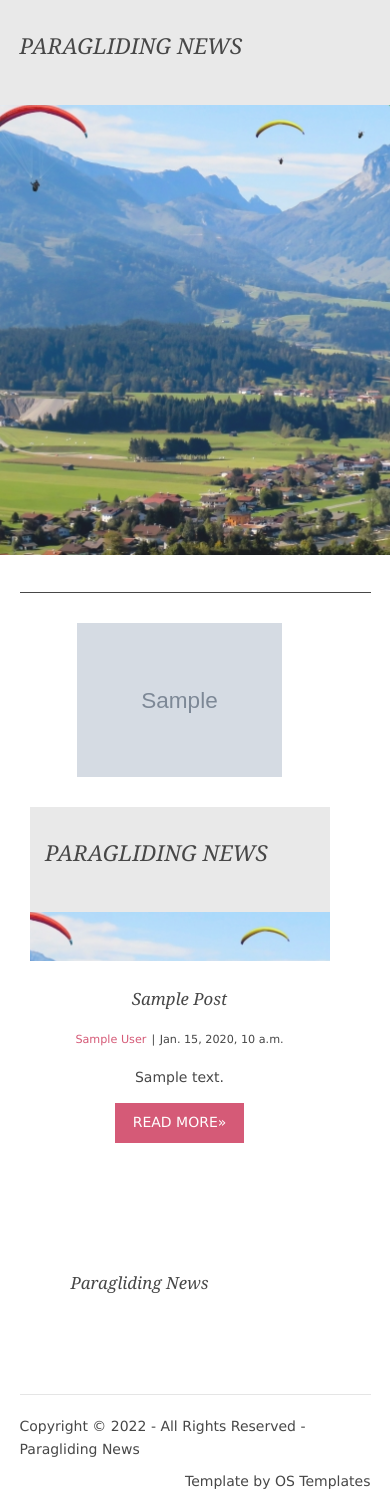
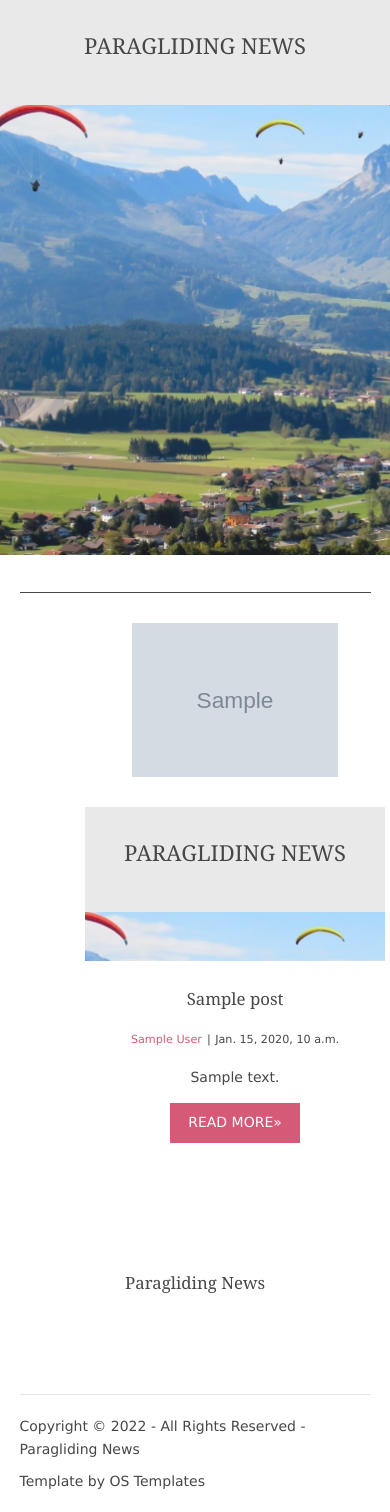
Before and after one commit to topeklc/Django-paragliding-news-aggregator, a Django app: template news/templates/index.html in a window 390 px wide. Run offline with Django 4.2, Linux system fonts and the light colour scheme; the template is opened without the code that fills it: most values are stand-ins (such as "Sample title", 1, 10 or a date in 2020); grey boxes marked "Sample" are stand-in pictures.

Commit message:
Fix static

```diff
--- a/static/styles/framework.css
+++ b/static/styles/framework.css
@@ -131,15 +131,6 @@ a {
   text-decoration: none;
 }
 
-.fl_left,
-.imgl {
-  float: left;
-}
-.fl_right,
-.imgr {
-  float: right;
-}
-
 img {
   width: auto;
   max-width: 100%;
@@ -210,7 +201,6 @@ button {
   color: inherit;
   font-size: inherit;
   font-family: inherit;
-  vertical-align: middle;
 }
 label {
   margin-bottom: 5px;
@@ -234,11 +224,6 @@ h6,
   font-size: 22px;
   line-height: normal;
   font-weight: normal;
-  font-style: italic;
-  text-transform: capitalize;
-}
-.heading.nospace {
-  margin: 0;
 }
 
 address {
@@ -310,7 +295,6 @@ section {
 .two_quarter,
 .three_quarter {
   display: inline-block;
-  float: left;
   margin: 0 0 0 3.06748466257669%;
   list-style: none;
   max-width: 100%;
--- a/static/styles/layout.css
+++ b/static/styles/layout.css
@@ -7,24 +7,6 @@ Licence: Free to use under our free template licence terms
 Licence URI: https://www.os-templates.com/template-terms
 File: Layout CSS
 */
-
-/* Rows
---------------------------------------------------------------------------------------------------------------- */
-.row1,
-.row1 a {
-}
-.row2,
-.row2 a {
-}
-.row3,
-.row3 a {
-}
-.row4,
-.row4 a {
-}
-.row5,
-.row5 a {
-}
 
 /* Header
 --------------------------------------------------------------------------------------------------------------- */
@@ -109,8 +91,6 @@ File: Layout CSS
 }
 
 /* Content */
-.container .content {
-}
 
 .sectiontitle {
   display: block;
@@ -134,8 +114,6 @@ File: Layout CSS
   width: 100%;
 } /* Force image width to fit the full width - remove if you don't like the function */
 
-.overview {
-}
 .overview > li {
   margin-bottom: 50px;
 }
@@ -231,8 +209,6 @@ File: Layout CSS
 }
 
 /* Sidebar */
-.container .sidebar {
-}
 
 .sidebar .sdb_holder {
   margin-bottom: 50px;
@@ -285,8 +261,6 @@ File: Layout CSS
   clear: both;
 }
 
-#footer .contact {
-}
 #footer .contact.linklist li,
 #footer .contact.linklist li:last-child {
   position: relative;
@@ -379,8 +353,7 @@ nav ol {
 }
 
 /* Top Navigation */
-#mainav {
-}
+
 #mainav ul {
   text-transform: uppercase;
 }
@@ -757,9 +730,7 @@ textarea:focus,
   color: #474747;
   background-color: #e9e9e9;
 }
-.row2,
-.row2 a {
-}
+
 .row3 {
   color: #474747;
   background-color: #ffffff;
@@ -817,8 +788,7 @@ textarea:focus,
 }
 
 /* Footer */
-#footer .heading {
-}
+
 #footer hr,
 #footer .borderedbox,
 #footer .linklist li {
@@ -971,8 +941,6 @@ table a,
     margin-top: 3px;
   }
 
-  #mainav {
-  }
   #mainav ul {
     display: none;
   }
@@ -980,11 +948,6 @@ table a,
     display: block;
   }
 
-  #breadcrumb {
-  }
-
-  .container {
-  }
   #comments input[type="reset"] {
     margin-top: 10px;
   }
@@ -993,11 +956,6 @@ table a,
     margin: 0 5px 5px 0;
   }
 
-  #footer {
-  }
-
-  #copyright {
-  }
   #copyright p:first-of-type {
     margin-bottom: 10px;
   }
@@ -1012,12 +970,6 @@ table a,
     display: block;
   }
 
-  .imgl,
-  .imgr {
-    display: inline-block;
-    float: none;
-    margin: 0 0 10px 0;
-  }
   .fl_left,
   .fl_right {
     display: block;
```
